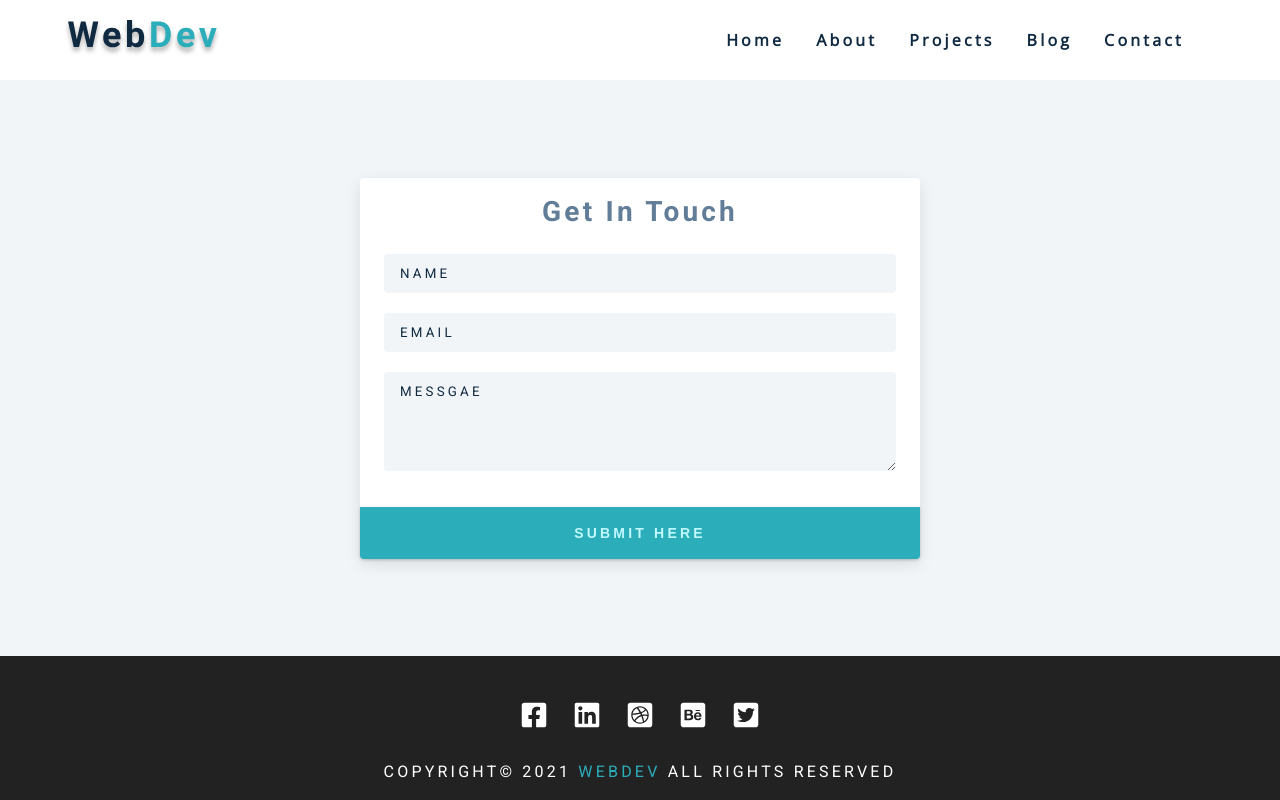
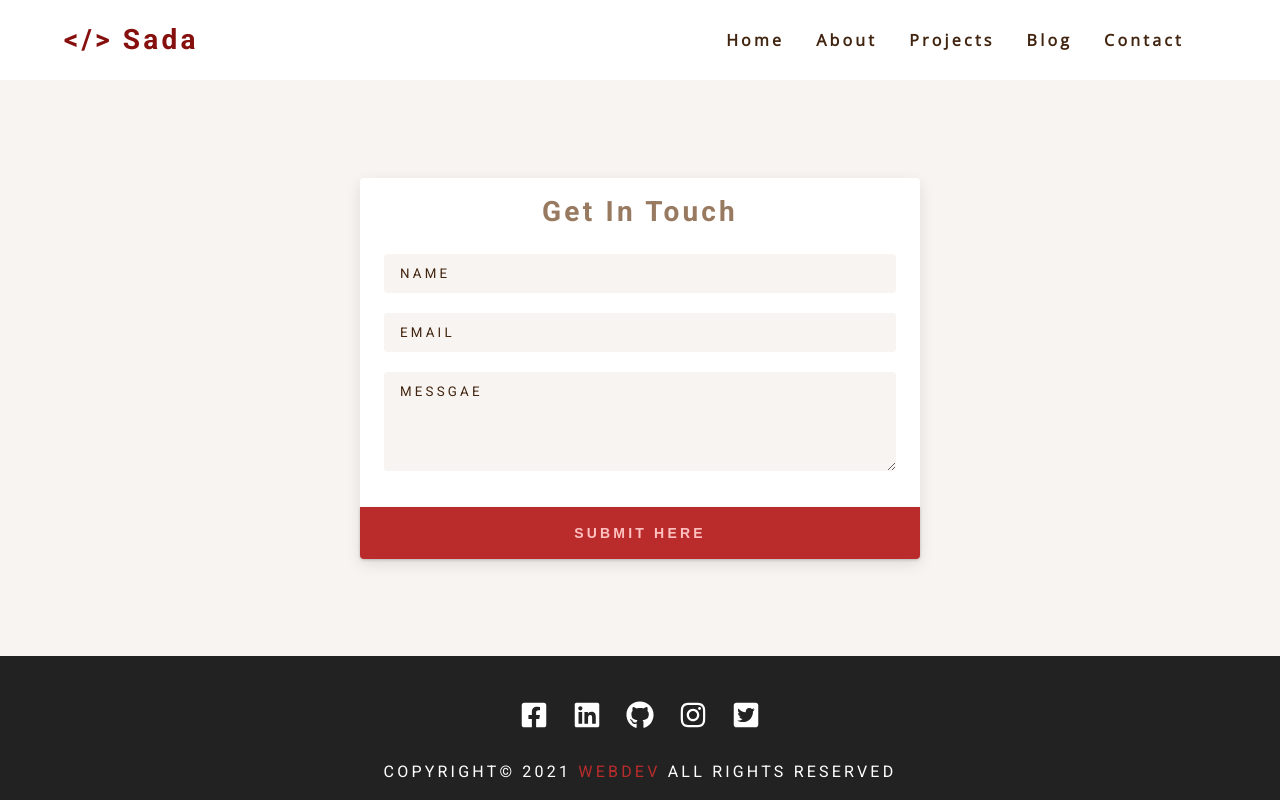
Before and after one commit to mohammed-sada/gatsby-portfolio, a Gatsby site: page /contact in a window 1280 px wide. Built offline with nearby package versions, Linux system fonts and the light colour scheme; Gatsby itself is replaced by a stand-in of ours.

Commit message:
updating the sicial links

```diff
--- a/src/components/Navbar.js
+++ b/src/components/Navbar.js
@@ -1,5 +1,4 @@
 import React from "react"
-import logo from "../assets/logo.svg"
 import { FaAlignRight } from "react-icons/fa"
 import PageLinks from "../constants/links"
 import { Link } from "gatsby"
@@ -9,9 +8,9 @@ const Navbar = ({ toggleSidebar }) => {
       <div className="nav-center">
         <div className="nav-header">
           <Link to="/">
-            <img src={logo} alt="logo" />
+            <h3 className="logo">&#60;/&#62; sada</h3>
           </Link>
-          <button onClick={toggleSidebar} type="button" className="toggle-btn" >
+          <button onClick={toggleSidebar} type="button" className="toggle-btn">
             <FaAlignRight />
           </button>
         </div>
--- a/src/components/Sidebar.js
+++ b/src/components/Sidebar.js
@@ -4,8 +4,10 @@ import SocialLinks from "../constants/socialLinks"
 import { FaTimes } from "react-icons/fa"
 const Sidebar = ({ toggleSidebar, isOpen }) => {
   return (
-    <aside className={`sidebar ${isOpen ? "show-sidebar" : ""}`} >
-      <button onClick={toggleSidebar} className="close-btn"><FaTimes /></button>
+    <aside className={`sidebar ${isOpen ? "show-sidebar" : ""}`}>
+      <button onClick={toggleSidebar} className="close-btn">
+        <FaTimes />
+      </button>
       <div className="side-container">
         <Links styleClass={`${isOpen ? "sidebar-links" : ""}`} />
         <SocialLinks styleClass={`${isOpen ? "sidebar-icons" : ""}`} />
--- a/src/constants/services.js
+++ b/src/constants/services.js
@@ -1,5 +1,5 @@
 import React from "react"
-import { FaCode, FaSketch, FaAndroid } from "react-icons/fa"
+import { FaCode, FaSketch } from "react-icons/fa"
 export default [
   {
     id: 1,
@@ -18,5 +18,4 @@ export default [
     title: "web design",
     text: `User Experience (UX),User Interface (UI),Graphic design,Responsive design,Composition`,
   },
-
 ]
--- a/src/constants/socialLinks.js
+++ b/src/constants/socialLinks.js
@@ -2,42 +2,47 @@ import React from "react"
 import {
   FaFacebookSquare,
   FaLinkedin,
-  FaDribbbleSquare,
-  FaBehanceSquare,
+  FaInstagram,
   FaTwitterSquare,
+  FaGithub,
 } from "react-icons/fa"
 
 const data = [
   {
     id: 1,
     icon: <FaFacebookSquare className="social-icon"></FaFacebookSquare>,
-    url: "https://www.twitter.com",
+    url: "https://www.facebook.com/muhamedWebdev",
   },
   {
     id: 2,
     icon: <FaLinkedin className="social-icon"></FaLinkedin>,
-    url: "https://www.twitter.com",
+    url: "https://www.linkedin.com/in/muhamedwebdev",
   },
   {
     id: 3,
-    icon: <FaDribbbleSquare className="social-icon"></FaDribbbleSquare>,
-    url: "https://www.twitter.com",
+    icon: <FaGithub className="social-icon"></FaGithub>,
+    url: "https://github.com/mohammed-sada",
   },
   {
     id: 4,
-    icon: <FaBehanceSquare className="social-icon"></FaBehanceSquare>,
-    url: "https://www.twitter.com",
+    icon: <FaInstagram className="social-icon"></FaInstagram>,
+    url: "https://www.instagram.com/muhamedwebdev",
   },
   {
     id: 5,
     icon: <FaTwitterSquare className="social-icon"></FaTwitterSquare>,
-    url: "https://www.twitter.com",
+    url: "https://twitter.com/muhamedWebdev",
   },
 ]
 const links = data.map(link => {
   return (
     <li key={link.id}>
-      <a href={link.url} target="_blank" className="social-link">
+      <a
+        href={link.url}
+        target="_blank"
+        rel="noreferrer"
+        className="social-link"
+      >
         {link.icon}
       </a>
     </li>
--- a/src/css/main.css
+++ b/src/css/main.css
@@ -14,27 +14,27 @@ Variables
 :root {
   /* dark shades of primary color*/
   /* --clr-primary-1: hsl(43, 86%, 17%); */
-  --clr-primary-1: hsl(184, 91%, 17%);
-  --clr-primary-2: hsl(185, 84%, 25%);
-  --clr-primary-3: hsl(185, 81%, 29%);
-  --clr-primary-4: hsl(184, 77%, 34%);
-  --clr-primary-5: #2caeba;
+  --clr-primary-1: hsl(0, 91%, 17%);
+  --clr-primary-2: hsl(1, 84%, 25%);
+  --clr-primary-3: hsl(1, 81%, 29%);
+  --clr-primary-4: hsl(0, 77%, 34%);
+  --clr-primary-5: #ba2c2c;
   /* lighter shades of primary color */
-  --clr-primary-6: hsl(185, 57%, 50%);
-  --clr-primary-7: hsl(184, 65%, 59%);
-  --clr-primary-8: hsl(184, 80%, 74%);
-  --clr-primary-9: hsl(185, 94%, 87%);
-  --clr-primary-10: hsl(186, 100%, 94%);
+  --clr-primary-6: hsl(0, 57%, 50%);
+  --clr-primary-7: hsl(1, 65%, 59%);
+  --clr-primary-8: hsl(0, 80%, 74%);
+  --clr-primary-9: hsl(1, 94%, 87%);
+  --clr-primary-10: hsl(2, 100%, 94%);
   /* darkest grey - used for headings */
-  --clr-grey-1: hsl(209, 61%, 16%);
-  --clr-grey-3: hsl(209, 34%, 30%);
-  --clr-grey-4: hsl(209, 28%, 39%);
+  --clr-grey-1: hsl(26, 61%, 16%);
+  --clr-grey-3: hsl(26, 34%, 30%);
+  --clr-grey-4: hsl(26, 28%, 39%);
   /* grey used for paragraphs */
-  --clr-grey-5: hsl(210, 22%, 49%);
-  --clr-grey-8: hsl(210, 31%, 80%);
-  --clr-grey-9: hsl(212, 33%, 89%);
-  --clr-grey-10: hsl(210, 36%, 96%);
-  --clr-green-dark: hsl(125, 67%, 35%);
+  --clr-grey-5: hsl(27, 22%, 49%);
+  --clr-grey-8: hsl(27, 31%, 80%);
+  --clr-grey-9: hsl(29, 33%, 89%);
+  --clr-grey-10: hsl(27, 36%, 96%);
+  --clr-green-dark: hsl(32, 67%, 35%);
   --clr-red-dark: hsl(360, 67%, 44%);
   --clr-red-light: hsl(360, 71%, 66%);
   --clr-white: #fff;
@@ -55,7 +55,9 @@ Global Styles
 ===============
 */
 
-*, ::after, ::before {
+*,
+::after,
+::before {
   margin: 0;
   padding: 0;
   box-sizing: border-box;
@@ -78,7 +80,10 @@ a {
   text-decoration: none;
 }
 
-h1, h2, h3, h4 {
+h1,
+h2,
+h3,
+h4 {
   letter-spacing: var(--spacing);
   text-transform: capitalize;
   line-height: 1.25;
@@ -123,7 +128,10 @@ p {
   body {
     font-size: 1rem;
   }
-  h1, h2, h3, h4 {
+  h1,
+  h2,
+  h3,
+  h4 {
     line-height: 1;
   }
 }
@@ -364,7 +372,7 @@ Sidebar
   color: var(--clr-red-dark);
   cursor: pointer;
   outline: none;
-  transition: all .2s;
+  transition: all 0.2s;
 }
 
 .close-btn:hover {
@@ -774,10 +782,16 @@ Projects
 }
 
 .project-stack {
+  text-align: center;
   margin-bottom: 1rem;
+  display: grid;
+  grid-template-columns: 110px 110px;
+  grid-gap: 10px;
+  justify-content: center;
 }
 
-.project-stack span, .about-stack span {
+.project-stack span,
+.about-stack span {
   display: inline;
   background: var(--clr-grey-9);
   color: var(--clr-grey-5);
@@ -787,6 +801,13 @@ Projects
   text-transform: uppercase;
   letter-spacing: 2px;
   font-size: 0.85rem;
+}
+
+.about-stack {
+  text-align: center;
+  display: grid;
+  grid-template-columns: 110px 110px 110px;
+  justify-content: center;
 }
 
 .about-stack span {
@@ -813,6 +834,12 @@ Projects
 @media screen and (min-width: 768px) {
   .project-img {
     height: 22rem;
+  }
+  .about-stack {
+    grid-template-columns: 110px 110px 110px 110px 110px;
+  }
+  .project-stack {
+    grid-template-columns: 110px 110px 110px 110px 110px;
   }
 }
 
@@ -976,7 +1003,12 @@ Pages
 ===============
 */
 
-.blog-template, .projects-page, .blog-page, .error-page, .about-page, .contact-page {
+.blog-template,
+.projects-page,
+.blog-page,
+.error-page,
+.about-page,
+.contact-page {
   background: var(--clr-grey-10);
   min-height: calc(100vh - 5rem - 9rem);
 }
@@ -1144,7 +1176,8 @@ Blog Template
   padding: 5rem 0;
 }
 
-.blog-template h1, .blog-template h2 {
+.blog-template h1,
+.blog-template h2 {
   text-align: center;
 }
 
@@ -1183,3 +1216,8 @@ Blog Template
   height: 15rem;
   margin: 3rem 0;
 }
+
+.logo {
+  margin: 0;
+  color: var(--clr-primary-3);
+}
```
Also changed, not shown: src/components/Project.js (+19 -12 lines), src/pages/index.js (+11 -7 lines), src/pages/projects.js (+16 -9 lines), package.json (line endings or trailing spaces), static/favicon.ico, 1 other file.
